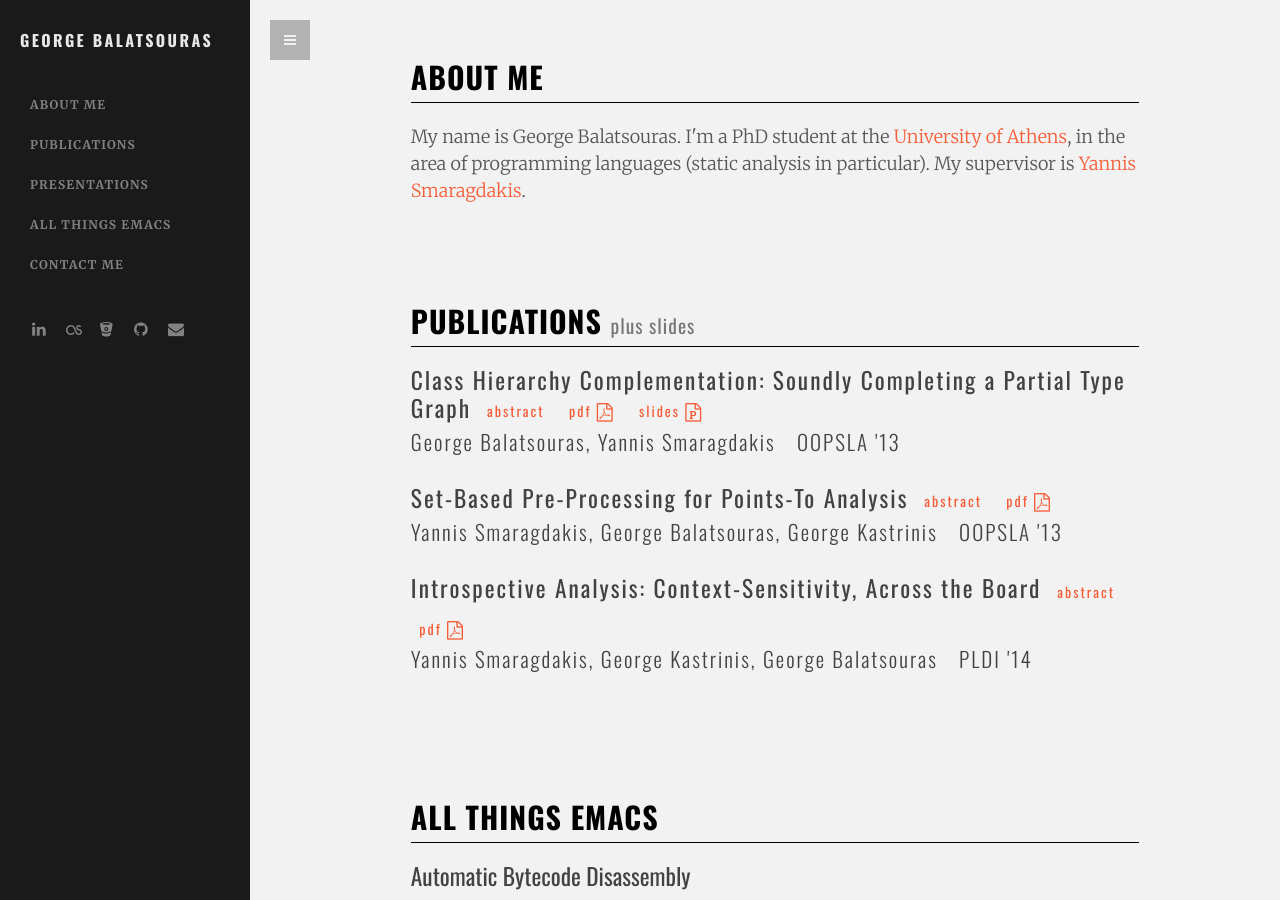
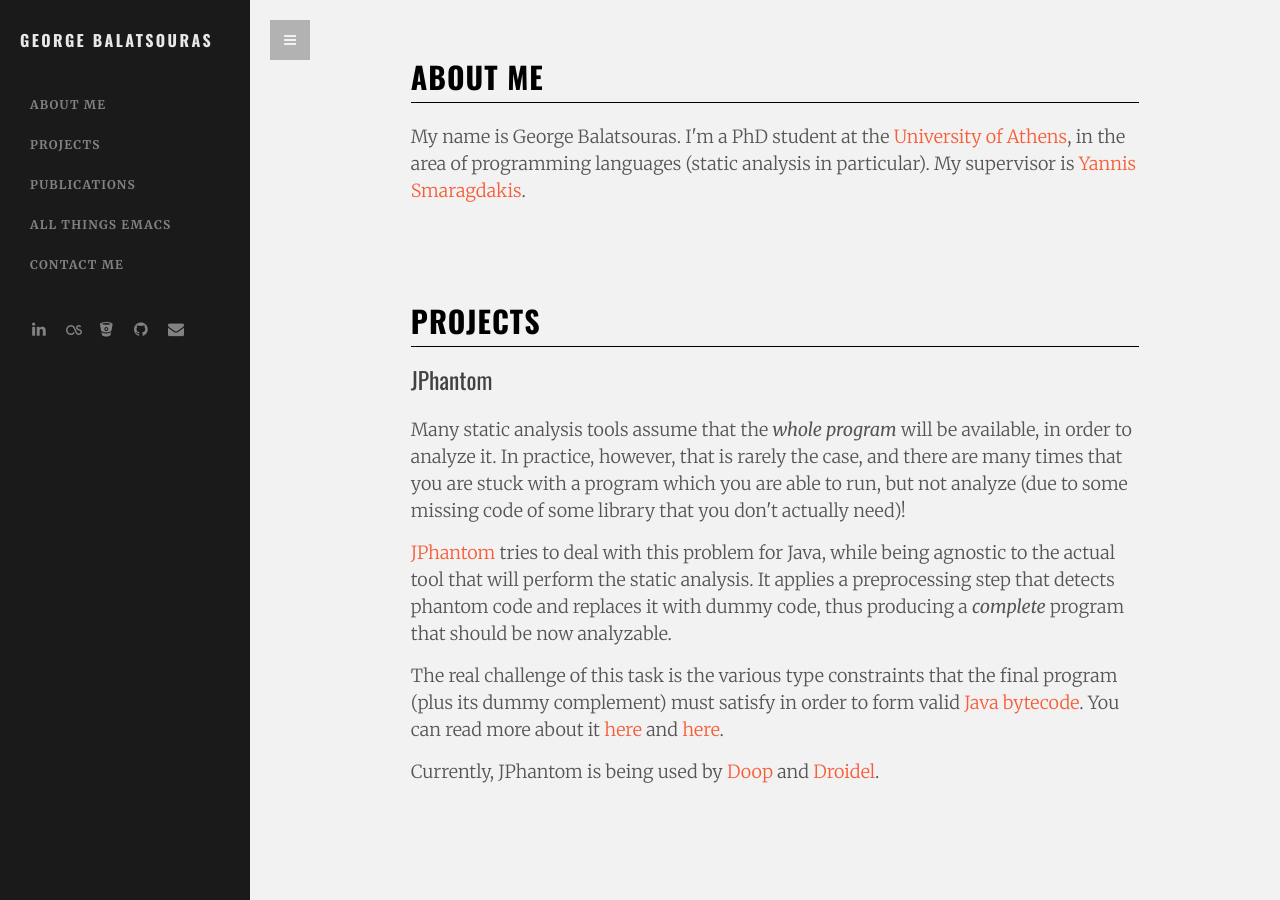
Before and after one commit to gbalats/gbalats.github.io, a Jekyll site: the page built from index.html, in a window 1280 px wide and 900 px high. Built offline with Jekyll 4.4.1, drawn with Linux system fonts in a browser that asks for light colours.

Commit message:
Add JPhantom project.

```diff
--- a/index.html
+++ b/index.html
@@ -8,11 +8,11 @@ sections:
   - title: About Me
     handle: about
 
+  - title: Projects
+    handle: projects
+
   - title: Publications
     handle: publ
-
-  - title: Presentations
-    handle: pres
 
   - title: All Things Emacs
     handle: emacs
@@ -39,6 +39,56 @@ sections:
       Smaragdakis</a>.
 
     </div>   <!-- /#publications -->
+  </div> <!-- /.sect -->
+
+  <!-- ========== PORTOFOLIO SECTION ========== -->
+  <div class="row sect">
+    <div id="projects" class="{{ page.width | join: ' ' }}">
+      <div class="page-header">
+        <h2>
+          PROJECTS
+        </h2>
+      </div>
+
+      <h3>JPhantom</h3>
+
+      {% for paper in site.data.publications %}
+        {% if paper.doi == '2509136.2509530' %}
+          {% assign jphantom_paper = paper %}
+        {% endif %}
+      {% endfor %}
+
+      <p>Many static analysis tools assume that the <em>whole
+        program</em> will be available, in order to analyze it. In
+        practice, however, that is rarely the case, and there are many
+        times that you are stuck with a program which you are able to
+        run, but not analyze (due to some missing code of some library
+        that you don't actually need)!
+      </p>
+
+      <p><a href="https://github.com/gbalats/jphantom">JPhantom</a>
+        tries to deal with this problem for Java, while being agnostic
+        to the actual tool that will perform the static analysis. It
+        applies a preprocessing step that detects phantom code and
+        replaces it with dummy code, thus producing
+        a <em>complete</em> program that should be now analyzable.
+      </p>
+
+      <p>The real challenge of this task is the various type
+        constraints that the final program (plus its dummy complement)
+        must satisfy in order to form
+        valid <a href="http://en.wikipedia.org/wiki/Java_bytecode">Java
+        bytecode</a>. You can read more about it
+        <a target="_blank" href="{{ jphantom_paper.pps_link }}">here</a>
+        and <a href="{{ jphantom_paper.pdf_link }}">here</a>.
+      </p>
+
+      <p>Currently, JPhantom is being used by
+        <a href="http://doop.program-analysis.org/">Doop</a> and
+        <a href="https://github.com/cuplv/droidel">Droidel</a>.
+      </p>
+
+    </div>   <!-- /#portfolio -->
   </div> <!-- /.sect -->
 
   <!-- ========== PUBLICATIONS SECTION ========== -->
```
